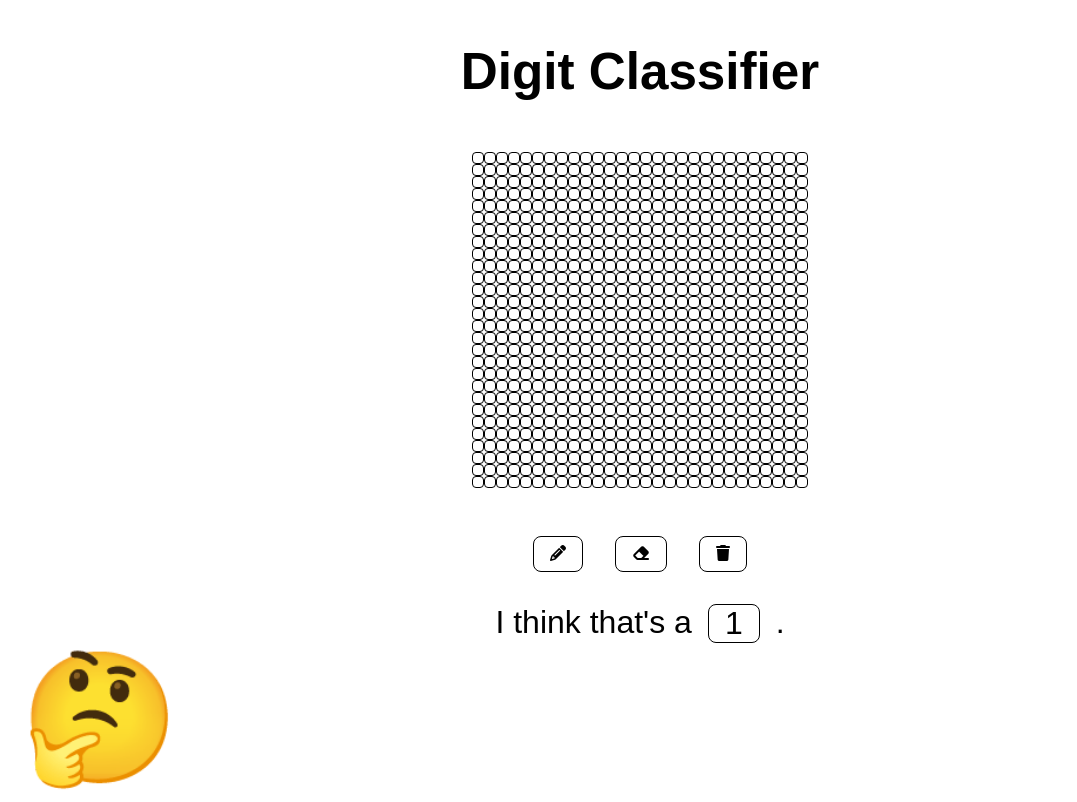
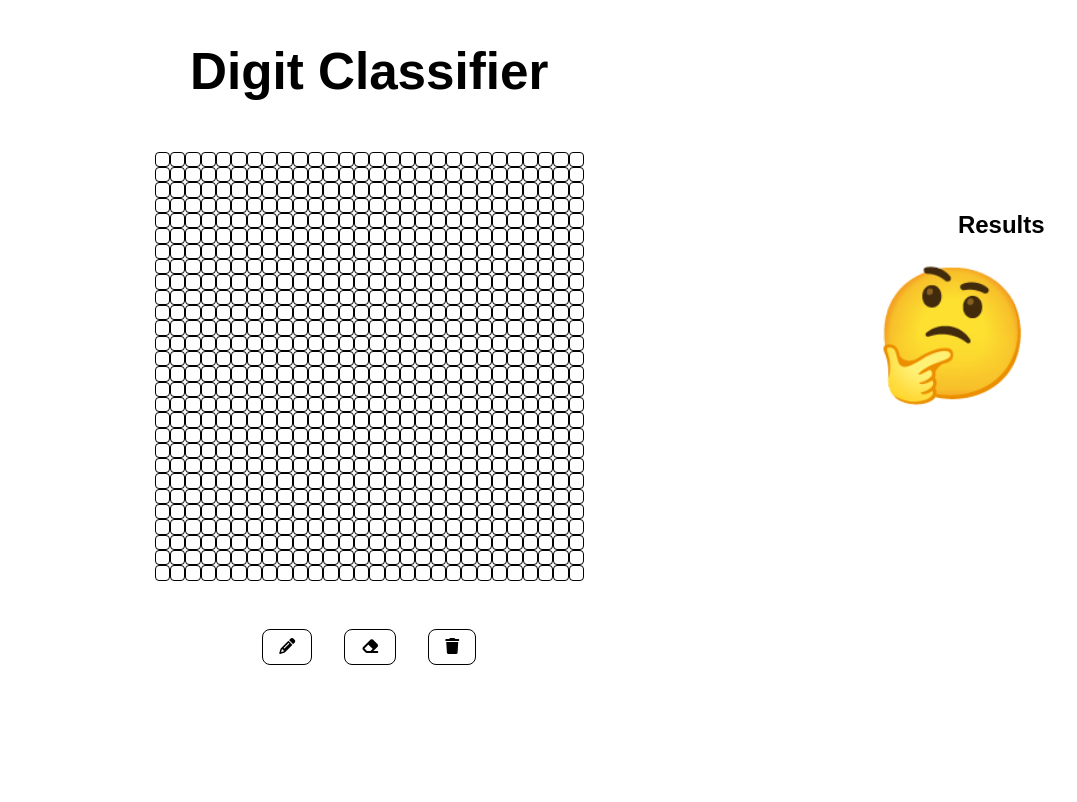
Before and after one commit to abhigyandsa/abhigyandsa.github.io, a plain HTML site: page projects/digits/index.html in a window 1280 px wide. Shown: the whole page, without its empty margins (0-1077 px from the left). Drawn offline with Linux system fonts and the light colour scheme.

Commit message:
align left and right panes

```diff
--- a/projects/digits/index.html
+++ b/projects/digits/index.html
@@ -871,14 +871,15 @@
                     <i class="fas fa-trash"></i>
                 </div>
             </div>
+        </div>
+        <div class="right-panel">
+            <h2 class="center">Results</h2>
+            <div class="histogram-container" id="histogram-container">
+            </div>
             <div class="output">
                 <span class="pretext">I think that's a </span>
                 <span class="prediction">1</span>
-                <span class="posttext">.</span>
-            </div>
-        </div>
-        <div class="right-panel">
-            <div class="histogram-container" id="histogram-container">
+                <span class="posttext"></span>
             </div>
         </div>
     </div>
--- a/projects/digits/script.js
+++ b/projects/digits/script.js
@@ -8,6 +8,8 @@ function handleDrawContinue(cell) {
     } else if (action === 'erase') {
         cell.classList.remove('active');
     }
+    output = document.querySelector('.output');
+    output.style.opacity = 1;
     predict();
 }
 
@@ -71,6 +73,8 @@ clear.addEventListener('click', () => {
     });
     numbers = [0, 0, 0, 0, 0, 0, 0, 0, 0, 0];
     createBars();
+    output = document.querySelector('.output');
+    output.style.opacity = 0;
 });
 
 // prediction model
@@ -113,6 +117,7 @@ function createBars() {
         bigbar.className = 'bigbar';
         histogramContainer.appendChild(bigbar);
         const p = document.createElement('p');
+        p.style.textAlign = 'center';
         p.innerHTML = '🤔';
         p.style.fontSize = '128px';
         p.style.margin = '0 0 0 8px';
--- a/projects/digits/style.css
+++ b/projects/digits/style.css
@@ -1,7 +1,19 @@
 * {
     font-family: sans-serif;
 }
-
+.center{
+    text-align: center;
+}
+.container{
+    display: flex;
+    align-items: center;
+    justify-content: space-around;
+}
+@media only screen and (width < 600px){
+    .container{
+        flex-direction: column;
+    }
+}
 .header {
     display: flex;
     justify-content: center;
@@ -29,8 +41,8 @@
 
 .cell {
     border: 1px solid black;
-    width: calc(min(100vw, 100vh) / 80);
-    height: calc(min(100vw, 100vh) / 80);
+    width: calc(min(100vw, 100vh) / 60);
+    height: calc(min(100vw, 100vh) / 60);
     display: inline-block;
     margin: 0;
     padding: 0;
@@ -85,6 +97,7 @@
 
 .output {
     display: flex;
+    opacity: 0;
     justify-content: center;
     margin-top: 32px;
 }
```
